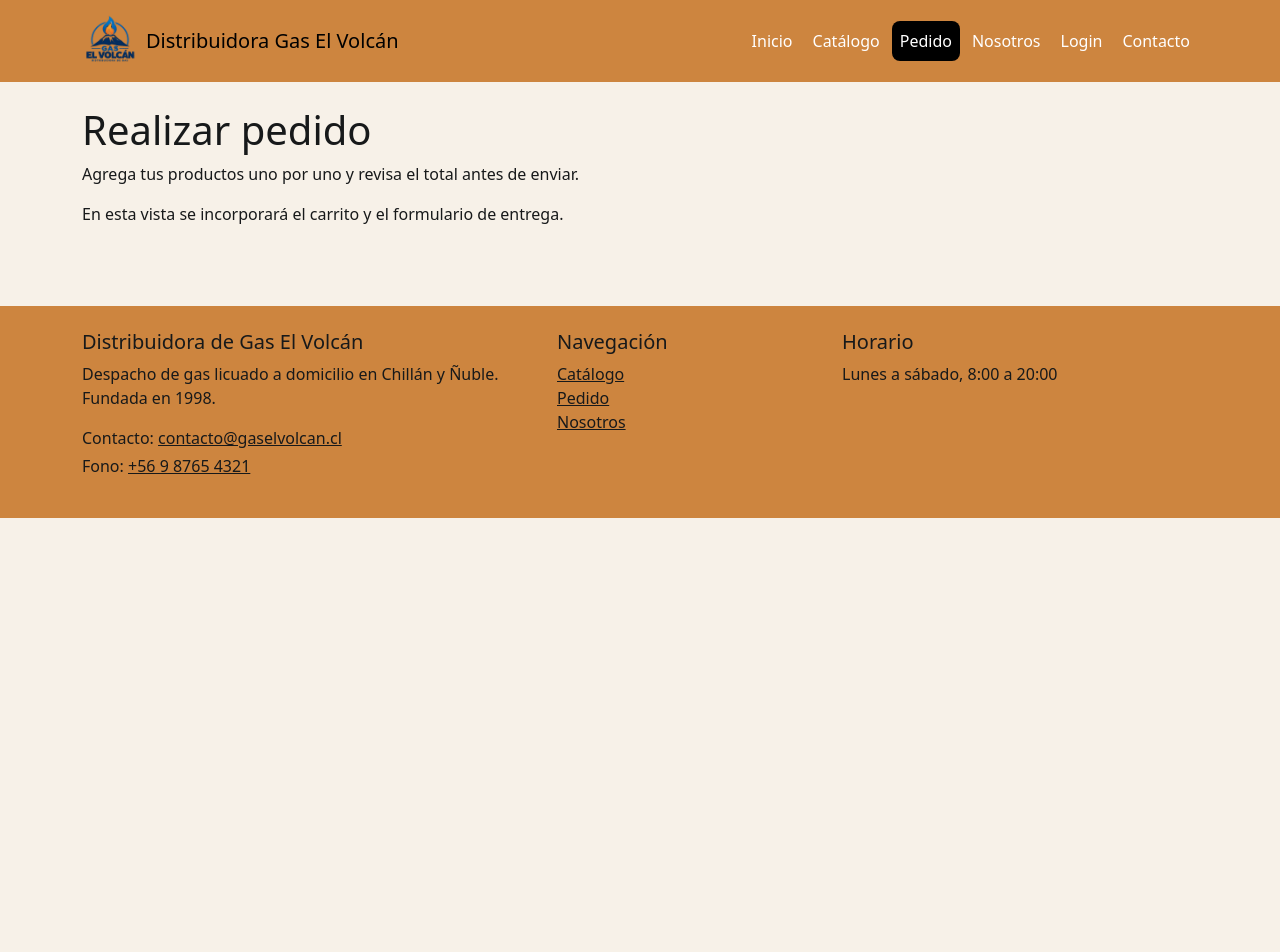
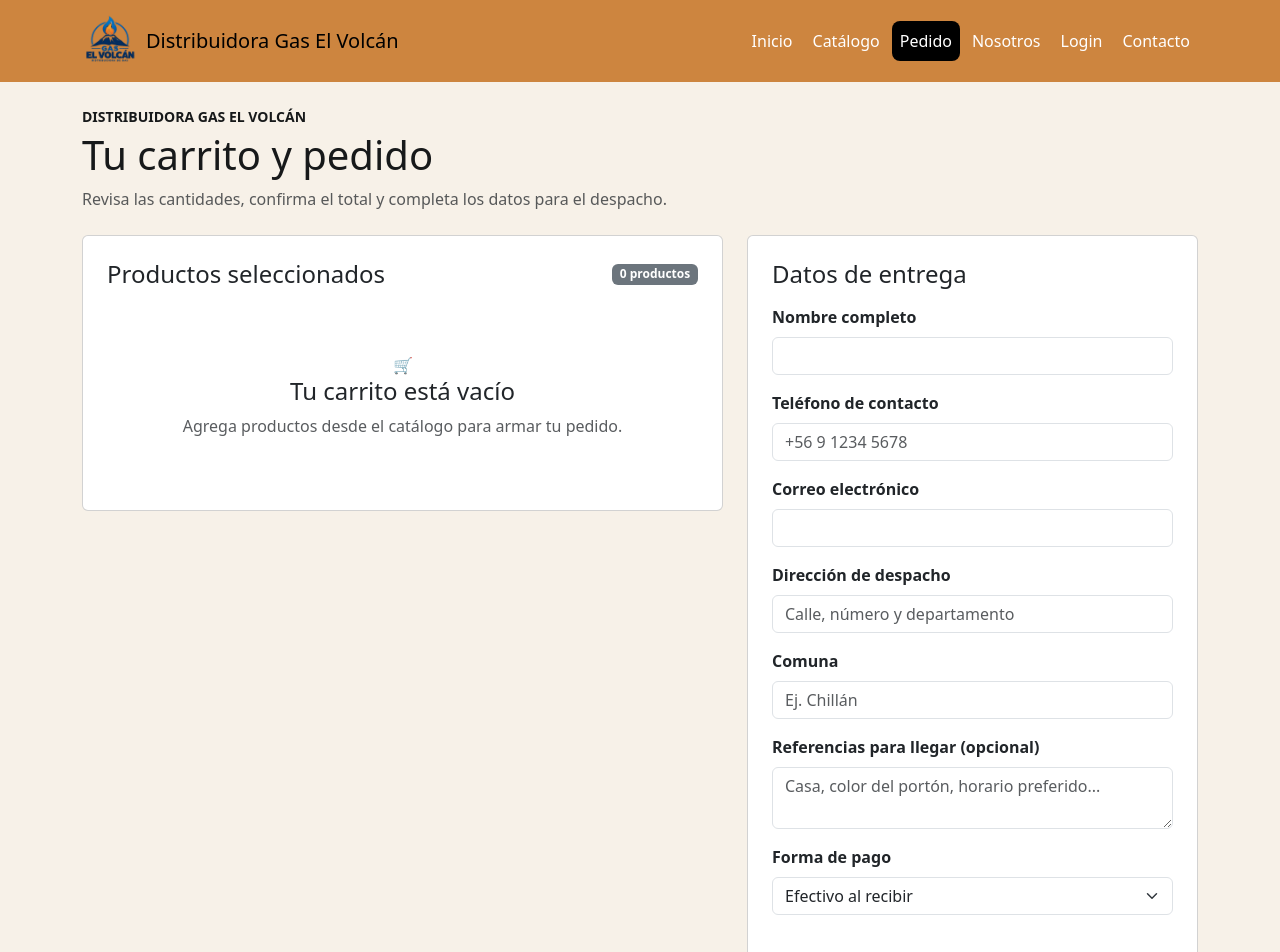
Before and after one commit to jimm-volition/distribuidora-el-volcan-react, a React (Vite) app: page /pedido in a window 1280 px wide. Shown: the top 952 px of the page. Before the commit the page ends 800 px from the top, so only its background shows below. Built offline with nearby package versions, Linux system fonts and the light colour scheme.

Commit message:
actualizacion de paginas
se actualizan app , main , catalogo , nicio y pedido para que funcionen con el carrito

```diff
--- a/src/App.jsx
+++ b/src/App.jsx
@@ -9,11 +9,14 @@ import Nosotros from "./pages/Nosotros";
 import Login from "./pages/Login";
 import Contacto from "./pages/Contacto";
 import NoEncontrada from "./pages/NoEncontrada";
+import { useCarrito } from "./context/useCarrito";
 
 function App() {
+  const { cantidadTotal } = useCarrito();
+
   return (
     <>
-      <Navegacion />
+      <Navegacion cantidadCarrito={cantidadTotal} />
       <Routes>
         <Route path="/" element={<Inicio />} />
         <Route path="/catalogo" element={<Catalogo />} />
--- a/src/main.jsx
+++ b/src/main.jsx
@@ -3,9 +3,12 @@ import { BrowserRouter } from "react-router-dom";
 import "bootstrap/dist/css/bootstrap.min.css";
 import './index.css'
 import App from './App.jsx'
+import CarritoProvider from './context/CarritoProvider.jsx'
 
 createRoot(document.getElementById('root')).render(
   <BrowserRouter>
-    <App />
+    <CarritoProvider>
+      <App />
+    </CarritoProvider>
   </BrowserRouter>
 )
--- a/src/pages/Catalogo.jsx
+++ b/src/pages/Catalogo.jsx
@@ -1,15 +1,35 @@
+import { useState } from "react";
+import { Link } from "react-router-dom";
 import ListaProductos from "../components/ListaProductos";
 import { productos } from "../data/productos";
+import { useCarrito } from "../context/useCarrito";
 
 function Catalogo() {
+  const { agregarProducto, cantidadTotal } = useCarrito();
+  const [mensaje, setMensaje] = useState("");
+
   function agregar(producto) {
-    console.log("Producto seleccionado:", producto.nombre);
+    agregarProducto(producto);
+    setMensaje(`${producto.nombre} se agregó al carrito.`);
   }
 
   return (
     <main className="container py-4">
-      <h1>Catálogo</h1>
-      <p>Encuentra cilindros, accesorios y productos para instalaciones de gas.</p>
+      <div className="d-flex flex-column flex-md-row align-items-md-center justify-content-between gap-3 mb-3">
+        <div>
+          <h1>Catálogo</h1>
+          <p className="mb-0">Encuentra cilindros, accesorios y productos para instalaciones de gas.</p>
+        </div>
+        <Link className="btn btn-dark" to="/pedido">
+          🛒 Ver carrito ({cantidadTotal})
+        </Link>
+      </div>
+      {mensaje && (
+        <div className="alert alert-success d-flex flex-column flex-sm-row justify-content-between align-items-sm-center gap-2" role="status">
+          <span>{mensaje}</span>
+          <Link className="alert-link" to="/pedido">Continuar al pedido</Link>
+        </div>
+      )}
       <ListaProductos productos={productos} onAgregar={agregar} />
     </main>
   );
--- a/src/pages/Inicio.jsx
+++ b/src/pages/Inicio.jsx
@@ -1,14 +1,19 @@
 import { Link } from "react-router-dom";
+import { useState } from "react";
 import Hero from "../components/Hero";
 import TarjetaInfo from "../components/TarjetaInfo";
 import ListaProductos from "../components/ListaProductos";
 import { productos } from "../data/productos";
+import { useCarrito } from "../context/useCarrito";
 
 function Inicio() {
   const destacados = productos.filter((producto) => producto.destacado);
+  const { agregarProducto } = useCarrito();
+  const [mensaje, setMensaje] = useState("");
 
   function agregar(producto) {
-    console.log("Producto seleccionado:", producto.nombre);
+    agregarProducto(producto);
+    setMensaje(`${producto.nombre} se agregó al carrito.`);
   }
 
   return (
@@ -35,7 +40,11 @@ function Inicio() {
         </section>
 
         <section>
-          <h2>Cilindros más pedidos</h2>
+          <div className="d-flex flex-wrap justify-content-between align-items-center gap-2 mb-3">
+            <h2 className="mb-0">Cilindros más pedidos</h2>
+            <Link to="/catalogo">Ver todos los productos</Link>
+          </div>
+          {mensaje && <p className="alert alert-success" role="status">{mensaje} <Link className="alert-link" to="/pedido">Ver carrito</Link></p>}
           <ListaProductos productos={destacados} onAgregar={agregar} />
         </section>
       </main>
--- a/src/pages/Pedido.jsx
+++ b/src/pages/Pedido.jsx
@@ -1,9 +1,174 @@
+import { useState } from "react";
+import { Link } from "react-router-dom";
+import Carrito from "../components/Carrito";
+import CampoFormulario from "../components/CampoFormulario";
+import { useCarrito } from "../context/useCarrito";
+import { formatearPrecio } from "../utils/precio";
+
+const formularioInicial = {
+  nombre: "",
+  telefono: "",
+  email: "",
+  direccion: "",
+  comuna: "",
+  referencia: "",
+  pago: "efectivo",
+};
+
 function Pedido() {
+  const { items, total, quitarProducto, cambiarCantidad, vaciarCarrito, cantidadTotal } = useCarrito();
+  const [cliente, setCliente] = useState(formularioInicial);
+  const [confirmacion, setConfirmacion] = useState(null);
+  const [error, setError] = useState("");
+
+  function manejarCambio(campo, valor) {
+    setCliente((actual) => ({ ...actual, [campo]: valor }));
+    if (error) setError("");
+  }
+
+  function manejarEnvio(evento) {
+    evento.preventDefault();
+    if (items.length === 0) {
+      setError("Agrega al menos un producto antes de confirmar el pedido.");
+      return;
+    }
+
+    const numeroPedido = `EV-${Date.now().toString().slice(-8)}`;
+    setConfirmacion({ numero: numeroPedido, nombre: cliente.nombre, total, cantidad: cantidadTotal });
+    vaciarCarrito();
+    setCliente(formularioInicial);
+    setError("");
+    window.scrollTo({ top: 0, behavior: "smooth" });
+  }
+
+  if (confirmacion) {
+    return (
+      <main className="container py-4 pedido-contenedor">
+        <section className="confirmacion-pedido text-center p-4 p-md-5" role="status">
+          <div className="confirmacion-icono" aria-hidden="true">✓</div>
+          <h1 className="h2 mt-3">¡Gracias por tu pedido, {confirmacion.nombre}!</h1>
+          <p className="lead">Tu pedido quedó preparado en esta demostración.</p>
+          <div className="confirmacion-resumen mx-auto my-4">
+            <p className="mb-2">Número de referencia: <strong>{confirmacion.numero}</strong></p>
+            <p className="mb-2">Productos: <strong>{confirmacion.cantidad}</strong></p>
+            <p className="mb-0">Total: <strong>{formatearPrecio(confirmacion.total)}</strong></p>
+          </div>
+          <p className="text-muted small">Este proyecto aún no está conectado a un servidor, por lo que el pedido no se envió realmente a la distribuidora.</p>
+          <div className="d-flex flex-wrap justify-content-center gap-2 mt-4">
+            <Link className="btn btn-dark" to="/catalogo" onClick={() => setConfirmacion(null)}>Seguir comprando</Link>
+            <Link className="btn btn-outline-dark" to="/" onClick={() => setConfirmacion(null)}>Volver al inicio</Link>
+          </div>
+        </section>
+      </main>
+    );
+  }
+
   return (
-    <main className="container py-4">
-      <h1>Realizar pedido</h1>
-      <p>Agrega tus productos uno por uno y revisa el total antes de enviar.</p>
-      <p>En esta vista se incorporará el carrito y el formulario de entrega.</p>
+    <main className="container py-4 pedido-contenedor">
+      <div className="pedido-encabezado mb-4">
+        <p className="text-uppercase fw-bold small mb-1">Distribuidora Gas El Volcán</p>
+        <h1>Tu carrito y pedido</h1>
+        <p className="text-muted mb-0">Revisa las cantidades, confirma el total y completa los datos para el despacho.</p>
+      </div>
+
+      <div className="row g-4 align-items-start">
+        <section className="col-12 col-lg-7">
+          <div className="card pedido-panel p-3 p-md-4">
+            <div className="d-flex justify-content-between align-items-center gap-2 mb-3">
+              <h2 className="h4 mb-0">Productos seleccionados</h2>
+              <span className="badge text-bg-secondary">{cantidadTotal} {cantidadTotal === 1 ? "producto" : "productos"}</span>
+            </div>
+            <Carrito items={items} onQuitar={quitarProducto} onCambiarCantidad={cambiarCantidad} />
+            {items.length > 0 && (
+              <div className="d-flex justify-content-between align-items-center mt-3">
+                <Link to="/catalogo" className="btn btn-outline-dark">Seguir comprando</Link>
+                <button type="button" className="btn btn-link text-danger" onClick={vaciarCarrito}>Vaciar carrito</button>
+              </div>
+            )}
+          </div>
+        </section>
+
+        <section className="col-12 col-lg-5">
+          <div className="card pedido-panel p-3 p-md-4">
+            <h2 className="h4 mb-3">Datos de entrega</h2>
+            <form onSubmit={manejarEnvio}>
+              <CampoFormulario
+                id="nombre"
+                etiqueta="Nombre completo"
+                valor={cliente.nombre}
+                onCambiar={manejarCambio}
+                required
+                autoComplete="name"
+              />
+              <CampoFormulario
+                id="telefono"
+                etiqueta="Teléfono de contacto"
+                tipo="tel"
+                valor={cliente.telefono}
+                onCambiar={manejarCambio}
+                required
+                autoComplete="tel"
+                placeholder="+56 9 1234 5678"
+              />
+              <CampoFormulario
+                id="email"
+                etiqueta="Correo electrónico"
+                tipo="email"
+                valor={cliente.email}
+                onCambiar={manejarCambio}
+                required
+                autoComplete="email"
+              />
+              <CampoFormulario
+                id="direccion"
+                etiqueta="Dirección de despacho"
+                valor={cliente.direccion}
+                onCambiar={manejarCambio}
+                required
+                autoComplete="street-address"
+                placeholder="Calle, número y departamento"
+              />
+              <CampoFormulario
+                id="comuna"
+                etiqueta="Comuna"
+                valor={cliente.comuna}
+                onCambiar={manejarCambio}
+                required
+                placeholder="Ej. Chillán"
+              />
+              <div className="mb-3">
+                <label htmlFor="referencia" className="form-label fw-bold">Referencias para llegar (opcional)</label>
+                <textarea
+                  id="referencia"
+                  className="form-control"
+                  rows="2"
+                  value={cliente.referencia}
+                  onChange={(evento) => manejarCambio("referencia", evento.target.value)}
+                  placeholder="Casa, color del portón, horario preferido..."
+                />
+              </div>
+              <div className="mb-3">
+                <label htmlFor="pago" className="form-label fw-bold">Forma de pago</label>
+                <select id="pago" className="form-select" value={cliente.pago} onChange={(evento) => manejarCambio("pago", evento.target.value)}>
+                  <option value="efectivo">Efectivo al recibir</option>
+                  <option value="transferencia">Transferencia bancaria</option>
+                  <option value="tarjeta">Tarjeta al recibir</option>
+                </select>
+              </div>
+
+              <div className="resumen-total d-flex justify-content-between align-items-center mb-3 p-3">
+                <span>Total estimado</span>
+                <strong>{formatearPrecio(total)}</strong>
+              </div>
+              {error && <p className="alert alert-danger py-2" role="alert">{error}</p>}
+              <button type="submit" className="btn btn-dark btn-lg w-100" disabled={items.length === 0}>
+                Confirmar pedido
+              </button>
+              {items.length === 0 && <p className="form-text mt-2 mb-0">Tu carrito debe tener productos para continuar.</p>}
+            </form>
+          </div>
+        </section>
+      </div>
     </main>
   );
 }
```
